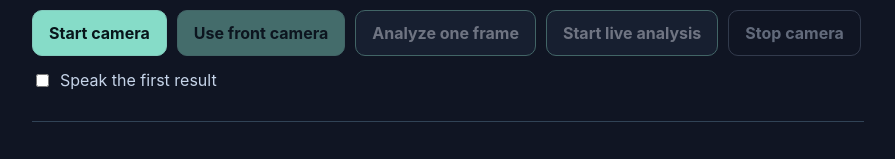
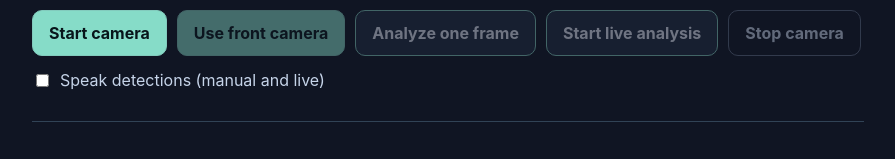
Before and after one commit to grauconejo13/object-sight-hecate, a website built with Vite: page web/index.html in a window 1280 px wide. Shown: the part 717-876 px from the top of the page, without its empty margins (192-1087 px from the left). Built offline with nearby package versions, Linux system fonts and the light colour scheme; no server answers.

Commit message:
Clarify spoken detection control

```diff
--- a/web/index.html
+++ b/web/index.html
@@ -29,7 +29,7 @@
         <button id="live" type="button" disabled>Start live analysis</button>
         <button id="stop" type="button" disabled>Stop camera</button>
       </div>
-      <label class="voice-control"><input id="voice" type="checkbox" /> Speak the first result</label>
+      <label class="voice-control"><input id="voice" type="checkbox" /> Speak detections (manual and live)</label>
 
       <section class="results" aria-live="polite">
         <h2>Observation</h2>
```
